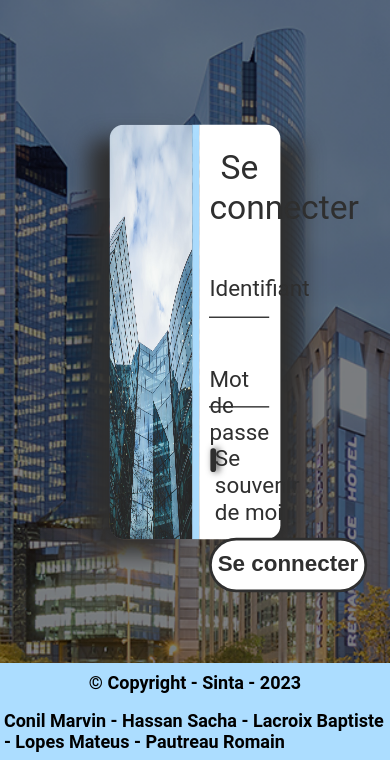
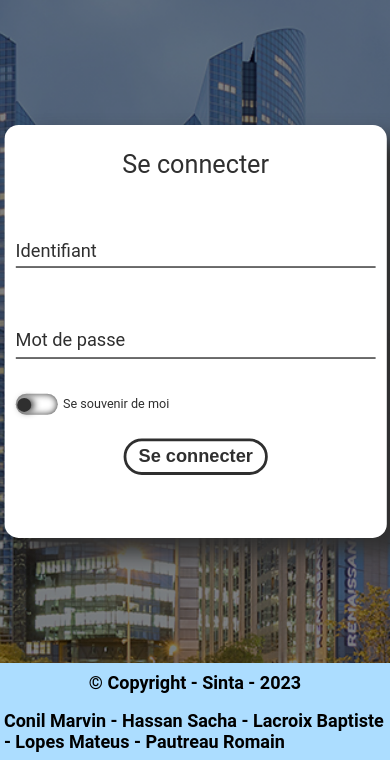
Before and after one commit to BaptisteLacroix/SAE401-Annuaire, a Flask app: template templates/login.html in a window 390 px wide; the page is wider, and only the part inside the window is pictured. Shown: the part 84-844 px from the top of that part. Run offline with Flask 2, Linux system fonts and the light colour scheme; the template is opened without the code that fills it, so the values that code supplies are empty.

Commit message:
modifs css et un peu de responsivité

```diff
--- a/static/css/box.css
+++ b/static/css/box.css
@@ -11,10 +11,8 @@
    box-shadow: 0px 15px 20px -10px #fff;
    padding: 2vh 2vw;
    margin: 12vh auto;
-}
-
-
-.blue {
+   width: 50%;
+   background-color: rgba(253, 253, 253, 0.9);
    border-top: 3px solid var(--blue);
 }
 
@@ -23,15 +21,16 @@ h2 {
    font-weight: var(--weight3);
 }
 
-
 .row1-container {
    display: flex;
    justify-content: center;
    align-items: center;
 }
 
+@media screen and (max-width: 800px) {
 
-.box {
-   width: 50%;
-   background-color: rgba(253, 253, 253, 0.9);
+   .box {
+      width: 80%;
+   }
+
 }
--- a/static/css/login.css
+++ b/static/css/login.css
@@ -1,9 +1,15 @@
+.containerLogin {
+    width: 100%;
+    margin: 0;
+    padding: 0;
+}
+
 .remember {
     display: inline-block;
 }
 
 .login-box {
-    width: 15vw;
+    width: 15%;
     height: 35vh;
     padding: 2vh 2vw .1vh;
     background: var(--color-light);
@@ -11,7 +17,6 @@
     box-shadow: 15px 10px 15px var(--color-dark);
     border-top-right-radius: 10px;
     border-bottom-right-radius: 10px;
-    margin: 1vh 0;
 }
 
 .login-box h2 {
@@ -57,6 +62,23 @@
     font-size: 12px;
 }
 
+.remember input[type="checkbox"]+label {
+    width: 2.6vh;
+    height: 2.8vw;
+    margin-bottom: 2vw;
+}
+
+.remember input[type="checkbox"]+label:before {
+    width: 1vh;
+    height: 2vw;
+    left: .2vh;
+    top: .4vw;
+}
+
+.remember input[type="checkbox"]:checked+label:before {
+    left: 1.2vh;
+}
+
 .remember {
     display: flex;
     flex-direction: row;
@@ -68,9 +90,9 @@
 
 .remember input[type="checkbox"]+label {
     position: relative;
-    width: 2.6vw;
-    height: 2.8vh;
-    margin-bottom: 2vh;
+    top: 3px;
+    width: 30px;
+    height: 15px;
     border-radius: 1em;
     background: var(--color-light);
     box-shadow: inset 0px 0px 5px var(--color-dark);
@@ -80,27 +102,27 @@
 .remember input[type="checkbox"]+label:before {
     content: "";
     display: block;
-    width: 1vw;
-    height: 2vh;
-    border-radius: 10px;
+    width: 10px;
+    height: 10px;
+    border-radius: 100%;
     background: var(--color-dark);
     box-shadow: 2px 0px 5px var(--color-dark);
     position: absolute;
-    left: .2vw;
-    top: .4vh;
+    top: 2.5px;
     transition: all 0.2s ease-in-out;
 }
 
 .remember input[type="checkbox"]:checked+label:before {
     box-shadow: 2px 0px 4px #34bd34;
     background: #34bd34;
-    left: 1.3vw;
+    left: 17px;
 }
 
 .text {
     margin-left: 1vw;
     color: var(--color-dark);
     padding-top: .2vh;
+    font-size: small;
 }
 
 .connect {
@@ -133,7 +155,7 @@
 }
 
 .loginImage img {
-    width: 15vw;
+    width: 100%;
     height: 35vh;
     border-top-left-radius: 10px;
     border-bottom-left-radius: 10px;
@@ -141,7 +163,63 @@
 }
 
 .loginImage {
-    width: 15vw;
+    width: 20%;
     height: 35vh;
     border-right: var(--header-background) solid 5px;
 }
+
+@media screen and (max-width: 1300px) {
+    .login-box {
+        width: 40%;
+    }
+}
+
+@media screen and (max-width:1000px) {
+    .loginImage img {
+        display: none;
+        width: 1px;
+    }
+
+    .loginImage {
+        border: none;
+        width: 1px;
+    }
+
+    .login-box {
+        border-top-left-radius: 10px;
+        border-bottom-left-radius: 10px;
+        width: 70%;
+    }
+}
+
+@media screen and (max-width:700px) {
+
+    .text {
+        font-size: xx-small;
+    }
+
+    .remember input[type="checkbox"]+label {
+        top: 0;
+    }
+
+    .login-box h2 {
+        font-size: large;
+    }
+
+    .login-box .user-box label {
+        font-size: 13px;
+        top: 10px;
+    }
+
+    .connect {
+        padding: 1vw 1vh;
+        font-size: small;
+    }
+
+    .login-box .user-box input:focus~label,
+    .login-box .user-box input:valid~label {
+        top: -15px;
+        font-size: x-small;
+    }
+
+}
--- a/static/css/profile.css
+++ b/static/css/profile.css
@@ -28,7 +28,7 @@
 }
 
 #profile-picture {
-    width: 7vw;
+    width: 7em;
     border-radius: 100%;
 }
 
--- a/static/css/resultSearch.css
+++ b/static/css/resultSearch.css
@@ -54,3 +54,24 @@
     padding: .5vh;
     border-radius: 100%;
 }
+
+@media screen and (max-width:1200px) {
+
+    .line {
+        grid-template-columns: 1fr 1fr 1fr ;
+    }
+
+}
+
+@media screen and (max-width:900px) {
+    .line {
+        grid-template-columns: 1fr 1fr;
+    }
+    .statusInfo {
+        font-size: large;
+    }
+
+    .nomInfo {
+        font-size: small;
+    }
+}
--- a/static/css/search.css
+++ b/static/css/search.css
@@ -94,9 +94,24 @@ input[type="search"]:not(:placeholder-shown)+#search-button {
     text-decoration: none;
 }
 
+@media screen and (max-width:1200px) {
 
-@media screen and (max-width:830px) {
+    #search-form {
+        width: 50%;
+    }
+}
+
+@media screen and (max-width:900px) {
     #filtres ul {
         flex-direction: column;
     }
+
+    #filtres ul li {
+        margin: 0;
+        padding: 2vw 0;
+    }
+
+    #search-form {
+        width: 90%;
+    }
 }
```
